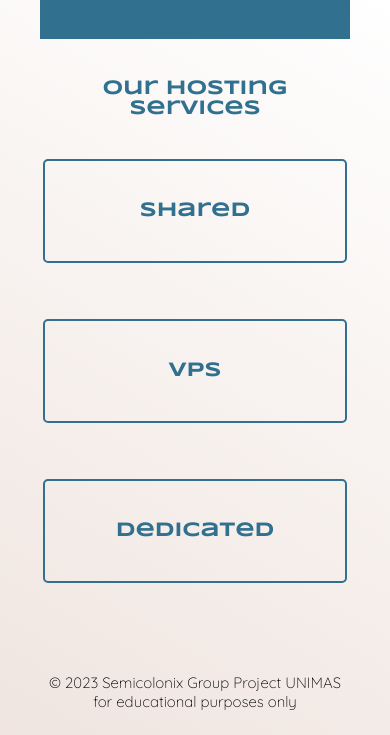
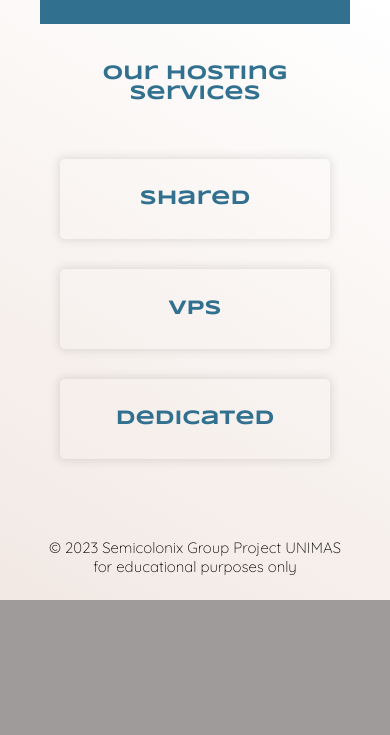
Before and after one commit to HongYang01/tmf2234-web-hosting-service, a PHP site: page / in a window 390 px wide; the page is wider, and only the part inside the window is pictured. Shown: the part 849-1584 px from the top of that part. After the commit the page ends 1449 px from the top of that part, so only its background shows below. Run offline with PHP 8.4, Linux system fonts and the light colour scheme; a map, chart or similar area stays blank.

Commit message:
fixed index page

```diff
--- a/css/main.css
+++ b/css/main.css
@@ -430,17 +430,6 @@
 	width: fit-content;
 }
 
-@media screen and (max-width: 720px) {
-	.title {
-		width: 100%;
-		flex-direction: row-reverse;
-	}
-
-	.title-content {
-		width: 100%;
-	}
-}
-
 footer {
 	display: flex;
 	flex-direction: row;
@@ -468,24 +457,23 @@
 	aspect-ratio: 3.2;
 }
 
-@media screen and (max-width: 720px) {
-	#image-cover {
-		height: 300px;
-		width: 300px;
-	}
-
-	#image-2 {
-		height: 150px;
-		aspect-ratio: 3.2;
-	}
+#world-map {
+	padding: 40px 40px;
+	text-align: center;
 }
 
-#world-map {
-	padding: 40px 40px;
+#world-map > h1 {
+	margin-bottom: 15px;
 }
 
+/*######################################*
+||         Hosting Selection          ||
+*######################################*/
+
 #hosting-type-layout {
-	padding: 40px 0;
+	width: 100%;
+	padding: 40px 20px;
+	box-sizing: border-box;
 	text-align: center;
 }
 
@@ -494,28 +482,9 @@
 }
 
 #hosting-type-grid {
-	display: grid;
-	grid-template-columns: repeat(3, 300px);
-	gap: 50px;
-	justify-content: center;
-	overflow: auto;
-	box-sizing: border-box;
-}
-
-@media screen and (max-width: 720px) {
-	#hosting-type-grid {
-		display: grid;
-		grid-template-rows: repeat(3, 130px);
-		grid-template-columns: none;
-		gap: 30px;
-		justify-content: center;
-		overflow: auto;
-		box-sizing: border-box;
-	}
-
-	#hosting-type-grid > a {
-		height: 100px !important;
-	}
+	display: flex;
+	flex-direction: row;
+	justify-content: space-evenly;
 }
 
 #hosting-type-grid > a {
@@ -524,18 +493,17 @@
 	height: 300px;
 	align-items: center;
 	justify-content: center;
-	border: 2px solid var(--color-c1);
-	border-radius: 5px;
+	border-radius: 15px;
 	transition: all 0.6s ease;
-
 	font-family: var(--font-primary);
 	font-size: var(--font-size-h1);
 	color: var(--color-c1);
 	font-weight: 600;
+	box-shadow: 0 0 10px 2px rgba(var(--rgb-black), 0.1);
 }
 
 #hosting-type-grid > a:hover {
-	box-shadow: 0 0 30px 2px #0000002a;
+	box-shadow: 0 0 10px 2px rgba(var(--rgb-black), 0.4);
 }
 
 #popup-fade-msg {
@@ -559,3 +527,35 @@
 	margin: 0;
 	padding: 0;
 }
+
+@media screen and (max-width: 720px) {
+	.title {
+		width: 100%;
+		flex-direction: row-reverse;
+	}
+
+	.title-content {
+		width: 100%;
+	}
+
+	#image-cover {
+		height: 300px;
+		width: 300px;
+	}
+
+	#image-2 {
+		height: 120px;
+	}
+
+	#hosting-type-grid {
+		flex-direction: column;
+		align-items: center;
+	}
+
+	#hosting-type-grid > a {
+		width: 100%;
+		margin: 15px;
+		height: 80px !important;
+		border-radius: 5px;
+	}
+}
--- a/index.php
+++ b/index.php
@@ -52,13 +52,13 @@
         </div>
 
         <section id="world-map" class="flex-col middle" style="background-color: var(--color-c1);">
-            <h1 class="c3 text-title margin-0">Server Colocation</h1>
+            <h1 class="c3 text-title">Server Colocation</h1>
             <iframe id="image-2" src="/assets/image/world_map.svg" title="logo"></iframe>
         </section>
 
         <section id="hosting-type-layout">
 
-            <h1 class="c1 text-title margin-0">Our Hosting Services</h1>
+            <h1 class="c1 text-title">Our Hosting Services</h1>
 
             <div id="hosting-type-grid">
                 <a href="/pages/shared_hosting_pricing.php">Shared</a>
```
